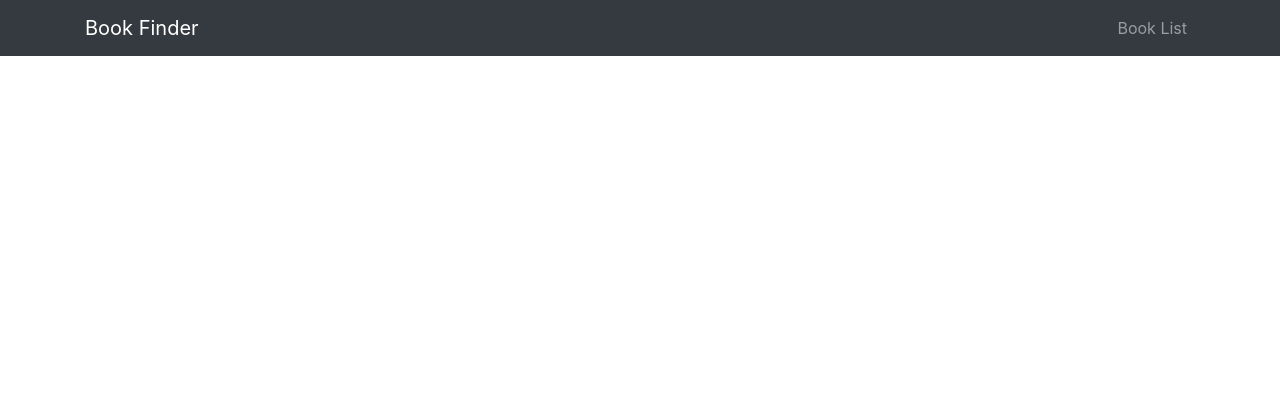
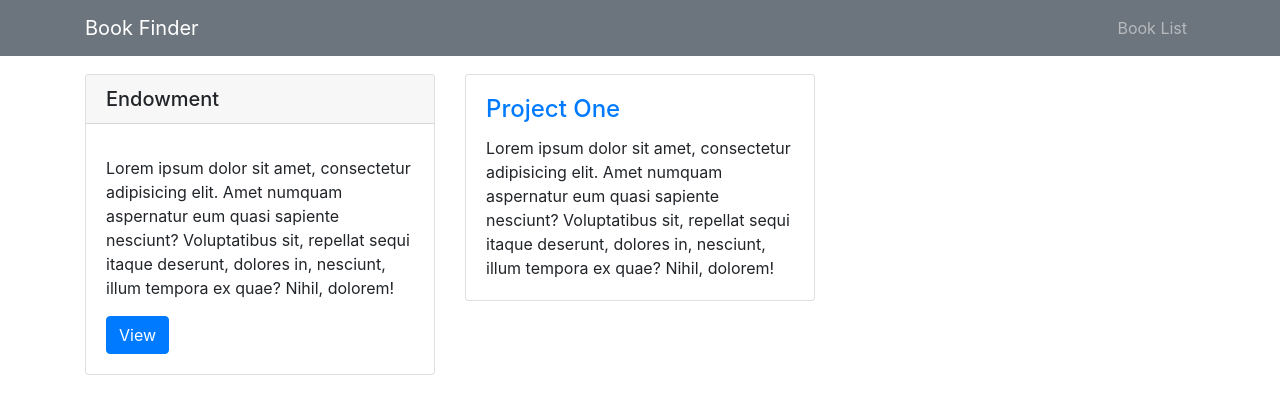
Before and after one commit to Veraclins/Book-Finder, a plain HTML site: page index.html in a window 1280 px wide. Drawn offline with nearby package versions, Linux system fonts and the light colour scheme.

Commit message:
Add javscript

```diff
--- /dev/null
+++ b/app.js
@@ -0,0 +1,15 @@
+
+const item = document.getElementById('item')
+
+item.addEventListener("click", getBookById);
+
+  function getBookById(id) {
+    const bookId = parseInt(id);
+    fetch(`https://fakerestapi.azurewebsites.net/api/Books/${bookId}`)
+      .then(function(response) {
+      })
+      return response.json();
+      .catch(function(error) {
+        console.log(error);
+    });
+  }
--- a/index.html
+++ b/index.html
@@ -5,11 +5,12 @@
     <meta http-equiv="X-UA-Compatible" content="IE=edge">
     <title>Welcome to Book Finder</title>
     <meta name="viewport" content="width=device-width, initial-scale=1">
+    <link rel="stylesheet" href="style.css">
     <link rel="stylesheet" href="https://maxcdn.bootstrapcdn.com/bootstrap/4.0.0/css/bootstrap.min.css" integrity="sha384-Gn5384xqQ1aoWXA+058RXPxPg6fy4IWvTNh0E263XmFcJlSAwiGgFAW/dAiS6JXm" crossorigin="anonymous">
 </head>
 <body>
     <header>
-        <nav class="navbar fixed-top navbar-expand-lg navbar-dark bg-dark fixed-top">
+        <nav class="navbar fixed-top navbar-expand-lg navbar-dark bg-secondary fixed-top">
             <div class="container">
               <a class="navbar-brand" href="index.html">Book Finder</a>
               <div class="collapse navbar-collapse" id="navbarResponsive">
@@ -23,11 +24,37 @@
           </nav>
     </header>
     <main>
-        <p>Body placeholder</p>
+      <section class="container">
+        <div class="my-4">
+          <div class="row">
+            <div class="col-lg-4 col-sm-6 portfolio-item">
+              <div class="card" id="item">
+                  <h5 class="card-header">Endowment</h5>
+                <div class="card-body">
+                  <h4 class="card-title">
+                  </h4>
+                  <p class="card-text">Lorem ipsum dolor sit amet, consectetur adipisicing elit. Amet numquam aspernatur eum quasi sapiente nesciunt? Voluptatibus sit, repellat sequi itaque deserunt, dolores in, nesciunt, illum tempora ex quae? Nihil, dolorem!</p>
+                  <button class="btn btn-primary" onclick="getBookById(1)">View</button>
+                </div>
+              </div>
+            </div>
+            <div class="col-lg-4 col-sm-6 portfolio-item">
+              <div class="card">
+                <div class="card-body">
+                  <h4 class="card-title">
+                    <a id="1" href="#">Project One</a>
+                  </h4>
+                  <p class="card-text">Lorem ipsum dolor sit amet, consectetur adipisicing elit. Amet numquam aspernatur eum quasi sapiente nesciunt? Voluptatibus sit, repellat sequi itaque deserunt, dolores in, nesciunt, illum tempora ex quae? Nihil, dolorem!</p>
+                </div>
+              </div>
+            </div>
+          </div>
+        </div>
+      </section>
     </main>
-
     <script src="https://code.jquery.com/jquery-3.2.1.slim.min.js" integrity="sha384-KJ3o2DKtIkvYIK3UENzmM7KCkRr/rE9/Qpg6aAZGJwFDMVNA/GpGFF93hXpG5KkN" crossorigin="anonymous"></script>
     <script src="https://cdnjs.cloudflare.com/ajax/libs/popper.js/1.12.9/umd/popper.min.js" integrity="sha384-ApNbgh9B+Y1QKtv3Rn7W3mgPxhU9K/ScQsAP7hUibX39j7fakFPskvXusvfa0b4Q" crossorigin="anonymous"></script>
     <script src="https://maxcdn.bootstrapcdn.com/bootstrap/4.0.0/js/bootstrap.min.js" integrity="sha384-JZR6Spejh4U02d8jOt6vLEHfe/JQGiRRSQQxSfFWpi1MquVdAyjUar5+76PVCmYl" crossorigin="anonymous"></script>
+    <script src="app.js"></script>
 </body>
 </html>
--- /dev/null
+++ b/style.css
@@ -0,0 +1,7 @@
+body {
+    padding-top: 50px;
+}
+
+.book-item {
+    border: 1px solid grey;
+}
```
